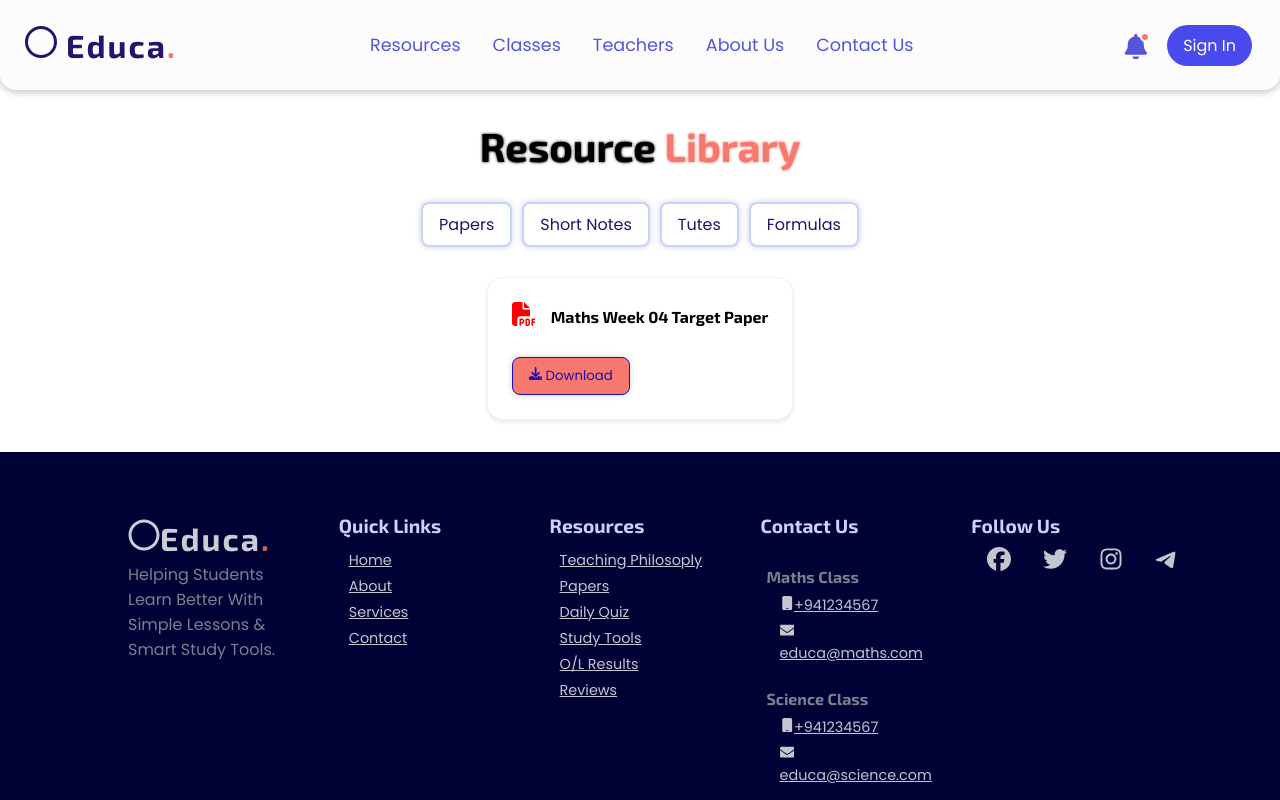
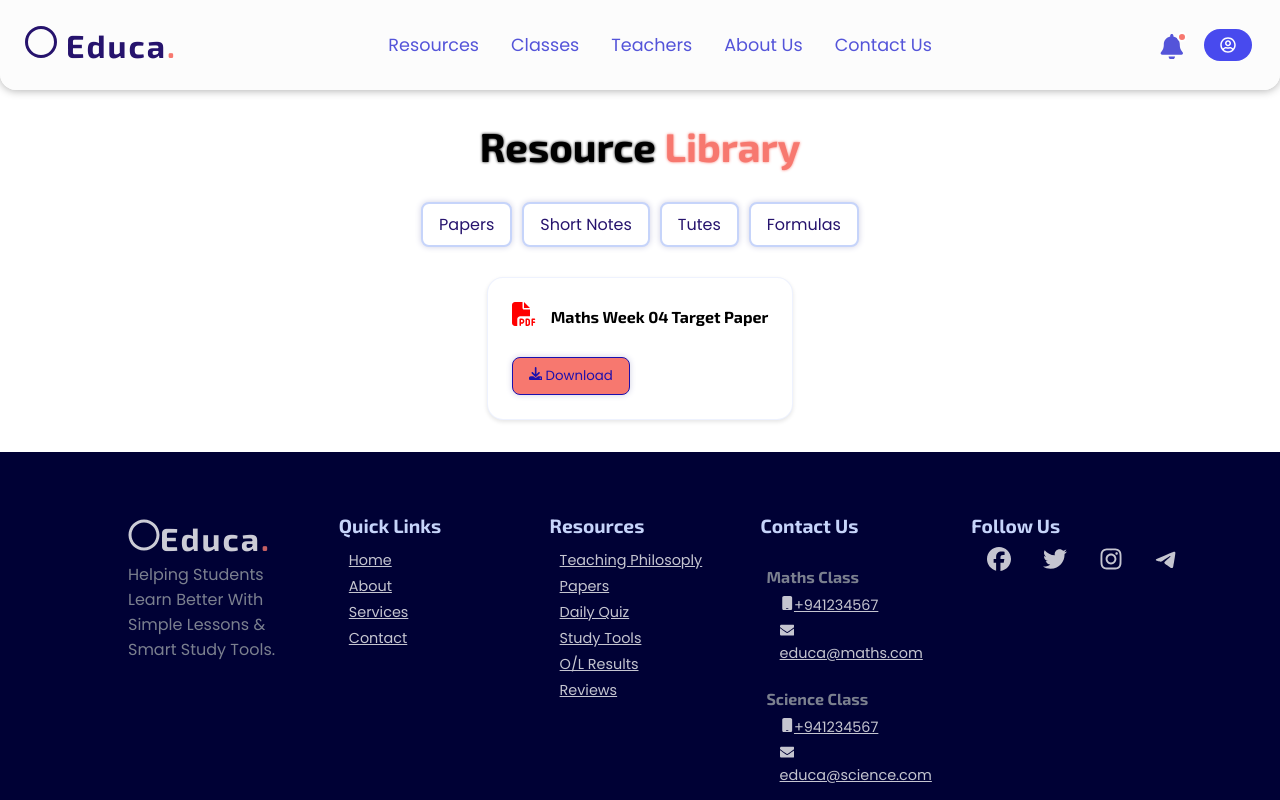
Before and after one commit to lakshan-beast/Educa-OL-Learning-Platform, a React (Vite) app: page /paper-hub in a window 1280 px wide. Shown: the top 800 px of the page. Built offline with nearby package versions, Linux system fonts and the light colour scheme.

Commit message:
Add user icon to sign-in button in Header component

```diff
--- a/src/components/Header.jsx
+++ b/src/components/Header.jsx
@@ -6,6 +6,7 @@ import {
   FaRegCircle,
   FaBell,
 } from "react-icons/fa6";
+import { FaRegUserCircle } from "react-icons/fa";
 
 import { Link } from "react-router-dom";
 
@@ -101,7 +102,7 @@ const Header = () => {
             )}
 
             <Link to="/login" className="sign-btn">
-              Sign in
+              <FaRegUserCircle />
             </Link>
           </div>
         </nav>
```
